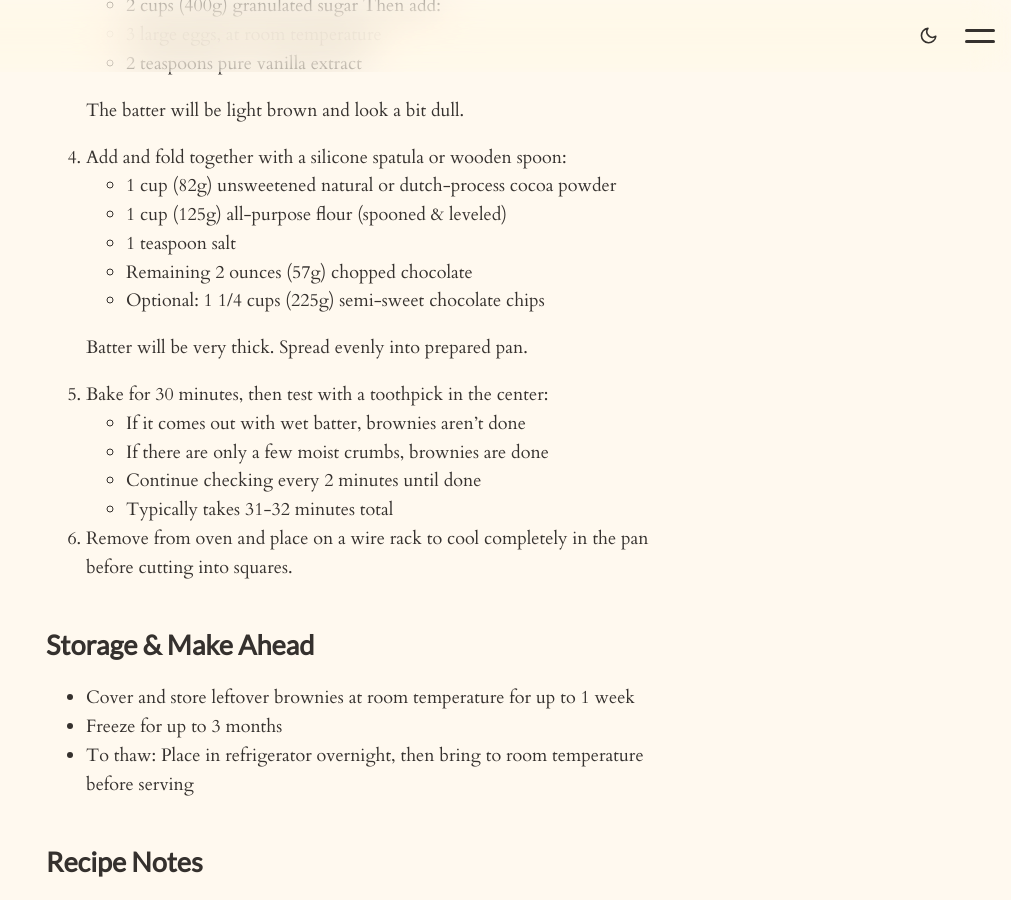
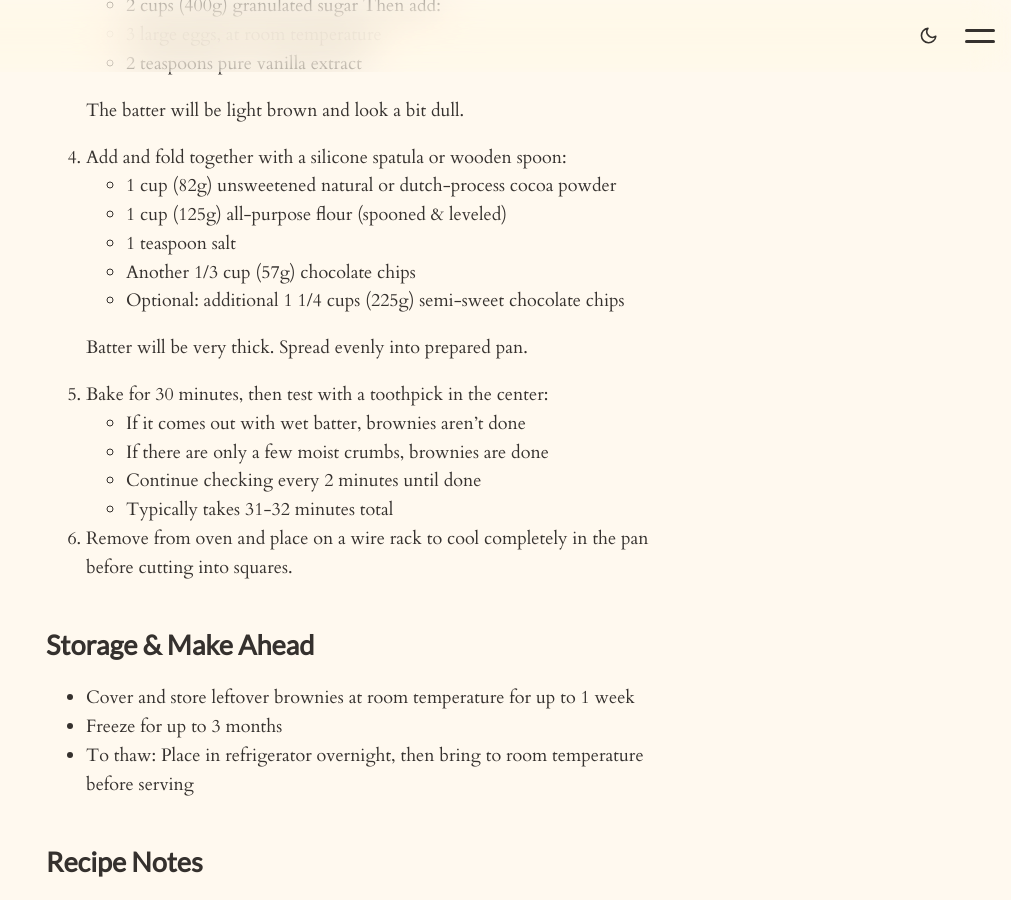
Before and after one commit to rocketbro/rocketbro.github.io, a Jekyll site: the page built from _posts/2025-01-24-cwc-brownies.md, in a window 1280 px wide and 900 px high, scrolled down 959 px. Shown: the whole window, without its empty margins (269-1280 px from the left). Built offline with Jekyll 4.4.1, drawn with Linux system fonts in a browser that asks for light colours.

Commit message:
fix brownies

```diff
--- a/_posts/2025-01-24-cwc-brownies.md
+++ b/_posts/2025-01-24-cwc-brownies.md
@@ -37,8 +37,8 @@ tags: [cooking-with-claude]
    - 1 cup (82g) unsweetened natural or dutch-process cocoa powder
    - 1 cup (125g) all-purpose flour (spooned & leveled)
    - 1 teaspoon salt
-   - Remaining 2 ounces (57g) chopped chocolate
-   - Optional: 1 1/4 cups (225g) semi-sweet chocolate chips
+   - Another 1/3 cup (57g) chocolate chips
+   - Optional: additional 1 1/4 cups (225g) semi-sweet chocolate chips
 
    Batter will be very thick. Spread evenly into prepared pan.
 
```
